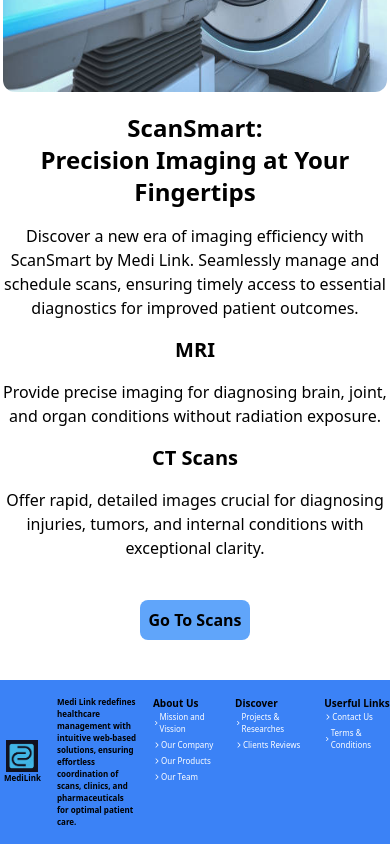
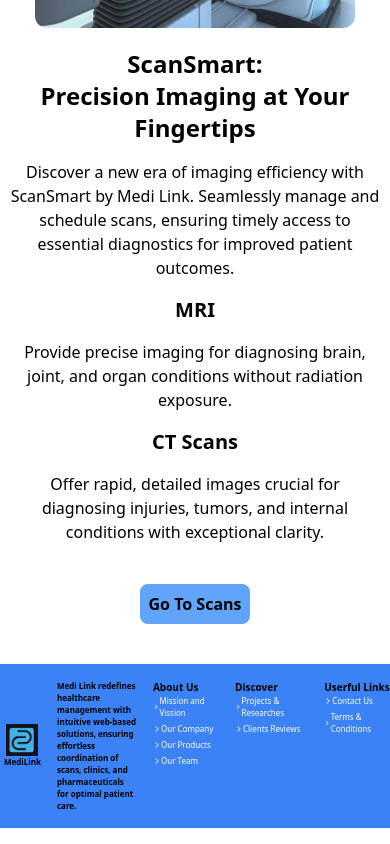
Before and after one commit to SithikaGuruge/MedLink, a React (Create React App) app in the folder frontend/: page / in a window 390 px wide. Shown: the part 2024-2868 px from the top of the page. Built offline with nearby package versions, Linux system fonts and the light colour scheme.

Commit message:
before editing

```diff
--- a/frontend/src/components/Home/scans.jsx
+++ b/frontend/src/components/Home/scans.jsx
@@ -8,14 +8,14 @@
       <h1 className="my-6 md:text-5xl text-4xl font-bold text-center md:text-start md:ml-20">Scans</h1>
 
       <div className="grid grid-cols-1 md:grid-cols-2 gap-5 py-6">
-    <img src={image} alt="Scans" className="rounded-xl size-96 mx-auto lg:size-max" />
+    <img src={image} alt="Scans" className="rounded-xl size-80 sm:size-96 mx-auto lg:size-max" />
     <div className="mx-auto">
         <h1 className="lg:text-3xl font-bold text-center text-2xl lg:text-start">ScanSmart: <br/> Precision Imaging at Your Fingertips</h1>
-        <h1 className="lg:max-w-lg max-w-sm mx-auto md:text-start text-center lg:text-base py-4">Discover a new era of imaging efficiency with ScanSmart by Medi Link. Seamlessly manage and schedule scans, ensuring timely access to essential diagnostics for improved patient outcomes.</h1>
+        <h1 className="lg:max-w-lg max-w-sm mx-2 sm:mx-auto md:text-start text-center lg:text-base py-4">Discover a new era of imaging efficiency with ScanSmart by Medi Link. Seamlessly manage and schedule scans, ensuring timely access to essential diagnostics for improved patient outcomes.</h1>
         <h1 className="bold text-xl text-center font-semibold md:text-start"> MRI</h1>
-        <h1 className="lg:max-w-lg max-w-sm mx-auto md:text-start text-center lg:text-base py-4">Provide precise imaging for diagnosing brain, joint, and organ conditions without radiation exposure.</h1>
+        <h1 className="lg:max-w-lg max-w-sm mx-2 sm:mx-auto md:text-start text-center lg:text-base py-4">Provide precise imaging for diagnosing brain, joint, and organ conditions without radiation exposure.</h1>
         <h1 className="bold text-xl text-center font-semibold md:text-start"> CT Scans</h1>
-        <h1 className="lg:max-w-lg max-w-sm mx-auto md:text-start text-center lg:text-base py-4">Offer rapid, detailed images crucial for diagnosing injuries, tumors, and internal conditions with exceptional clarity.</h1>
+        <h1 className="lg:max-w-lg max-w-sm mx-2 sm:mx-auto md:text-start text-center lg:text-base py-4">Offer rapid, detailed images crucial for diagnosing injuries, tumors, and internal conditions with exceptional clarity.</h1>
     </div>
       </div>
       <div className="flex justify-center">
```
Also changed, not shown: frontend/src/assets/Tests.jpeg (added), frontend/src/components/Home/tests.jsx (added).
